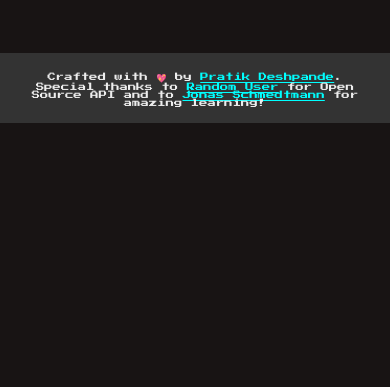
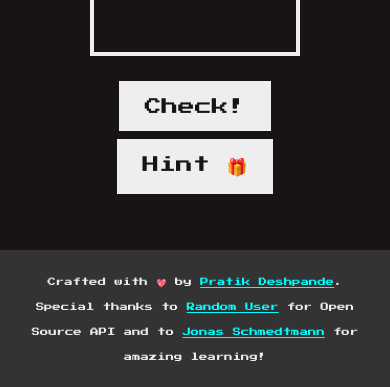
Before and after one commit to the-pratik/guess-my-age, a plain HTML site: page index.html in a window 390 px wide. Shown: the part 891-1278 px from the top of the page. Before the commit the page ends 1014 px from the top, so only its background shows below. Drawn offline with Linux system fonts and the light colour scheme; no server answers.

Commit message:
Fix the mobile view overlap

```diff
--- a/index.html
+++ b/index.html
@@ -47,14 +47,18 @@
       </section>
     </main>
     <footer>
-      Crafted with 💖 by
-      <a href="https://the-pratik.vercel.app">Pratik Deshpande</a>. Special
-      thanks to <a href="https://randomuser.me/">Random User</a> for Open Source
-      API and to
-      <a href="https://git-inder.vercel.app/profile/jonasschmedtmann">
-        Jonas Schmedtmann</a
-      >
-      for amazing learning!
+      <p class="lh">
+        Crafted with 💖 by
+        <a href="https://the-pratik.vercel.app">Pratik Deshpande</a>.
+      </p>
+      <p class="lh">
+        Special thanks to <a href="https://randomuser.me/">Random User</a> for
+        Open Source API and to
+        <a href="https://git-inder.vercel.app/profile/jonasschmedtmann">
+          Jonas Schmedtmann</a
+        >
+        for amazing learning!
+      </p>
     </footer>
     <script type="module" src="script.js"></script>
   </body>
--- a/style.css
+++ b/style.css
@@ -37,7 +37,6 @@ main {
 footer {
   width: 100%;
   text-align: center;
-  height: 70px;
   padding: 20px;
   background-color: #333;
 }
@@ -178,9 +177,13 @@ h1 {
   display: none;
 }
 
+.lh {
+  line-height: 25px;
+}
+
 @media screen and (max-width: 765px) {
   main {
-    margin-top: 100px;
+    margin-top: 170px;
     flex-direction: column-reverse;
     justify-content: space-evenly;
   }
@@ -198,4 +201,8 @@ h1 {
   .selected {
     top: 12rem;
   }
+
+  header {
+    height: 50vh;
+  }
 }
```
